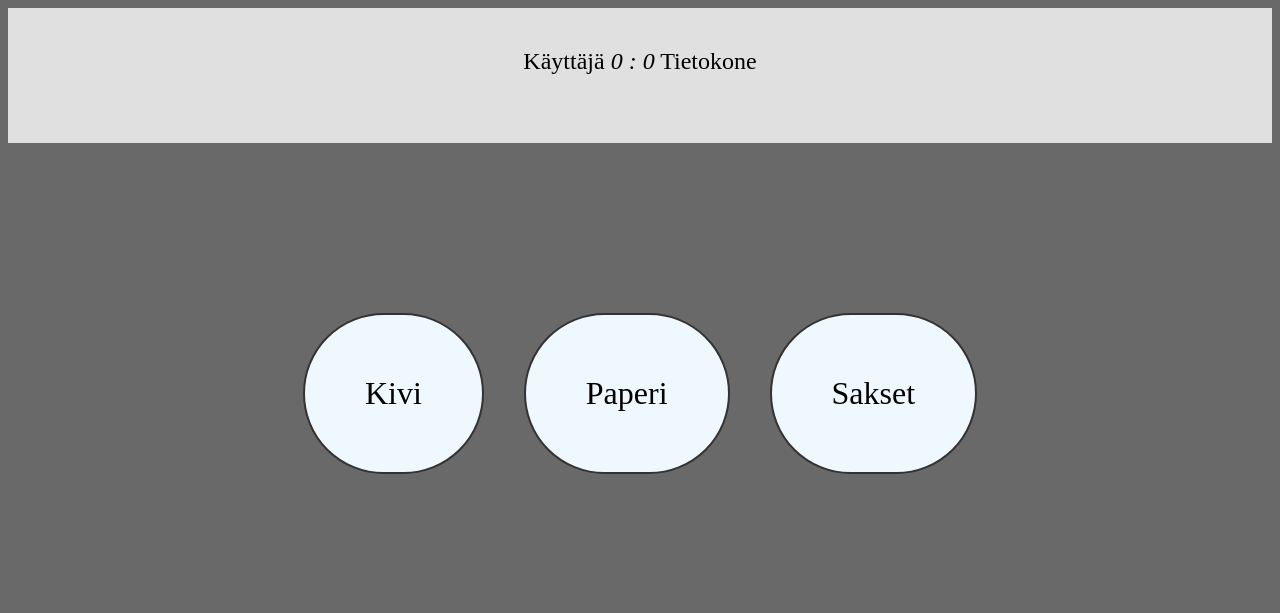
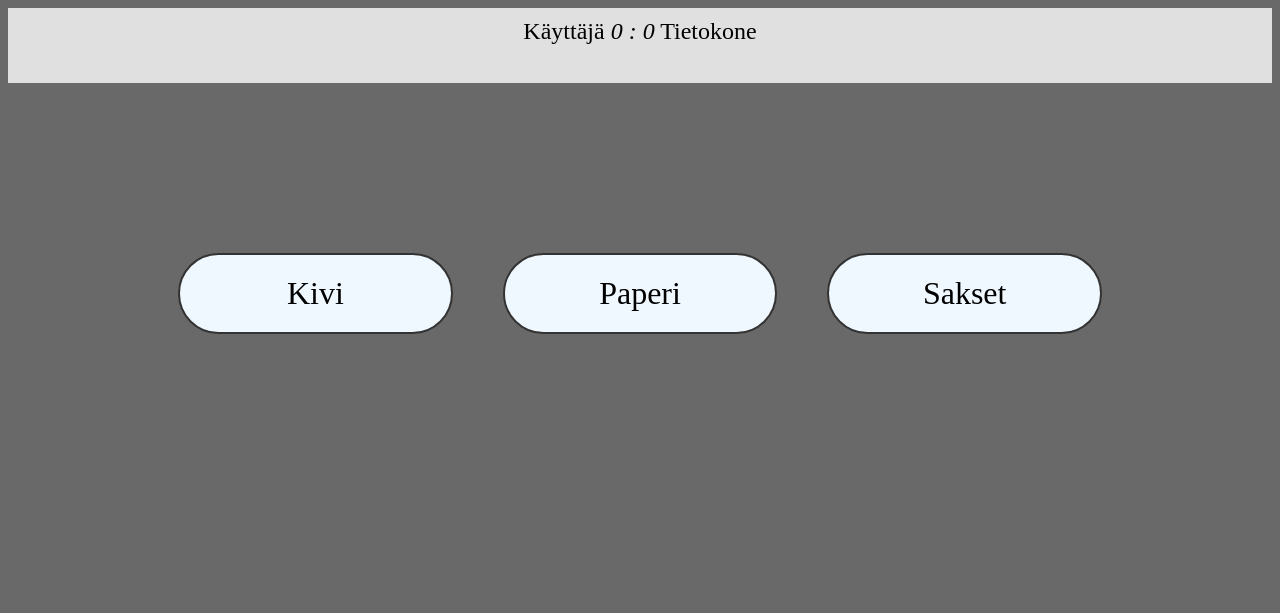
Before and after one commit to SisuSaastamoinen/projektit1, a PHP site: page /ksp.html in a window 1280 px wide. Shown: the top 613 px of the page. Run offline with PHP 8.4, Linux system fonts and the light colour scheme.

Commit message:
basic flex layout needs fixing

```diff
--- a/ksp/css/ksp.css
+++ b/ksp/css/ksp.css
@@ -5,20 +5,25 @@
   margin: 30px;
   justify-content: center;
   display: flex;
+  align-items: flex-start;
+  flex-wrap: wrap;
+  gap: 10px;
 }
 
 .game-element {
   border: 2px solid #333;
-  padding: 60px;
+  padding: 20px;
   margin: 20px;
   background-color: aliceblue;
+  text-align: center;
   border-radius: 360px;
+  flex-grow: 1;
+  flex-basis: 120px;
 }
 
 .score-board {
-  padding: 40px;
+  padding: 10px;
   font-size: 24px;
-  background-image: url();
   text-align: center;
   background-color: #e0e0e0;
 }
@@ -26,7 +31,7 @@
 .game-element:hover {
   border-color: #dc143c;
   background-color: darkgray;
-  box-shadow: 0 0 10px rgba(0, 123, 255, 0.5);
+  box-shadow: 0 0 10px black;
 }
 
 body {
```
